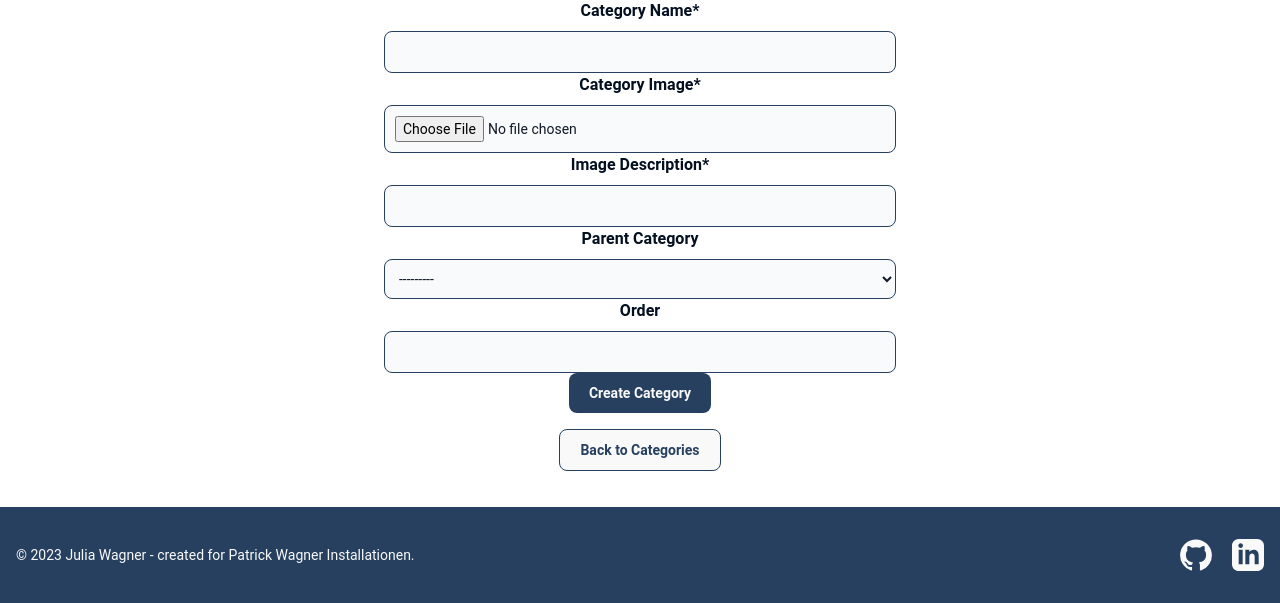
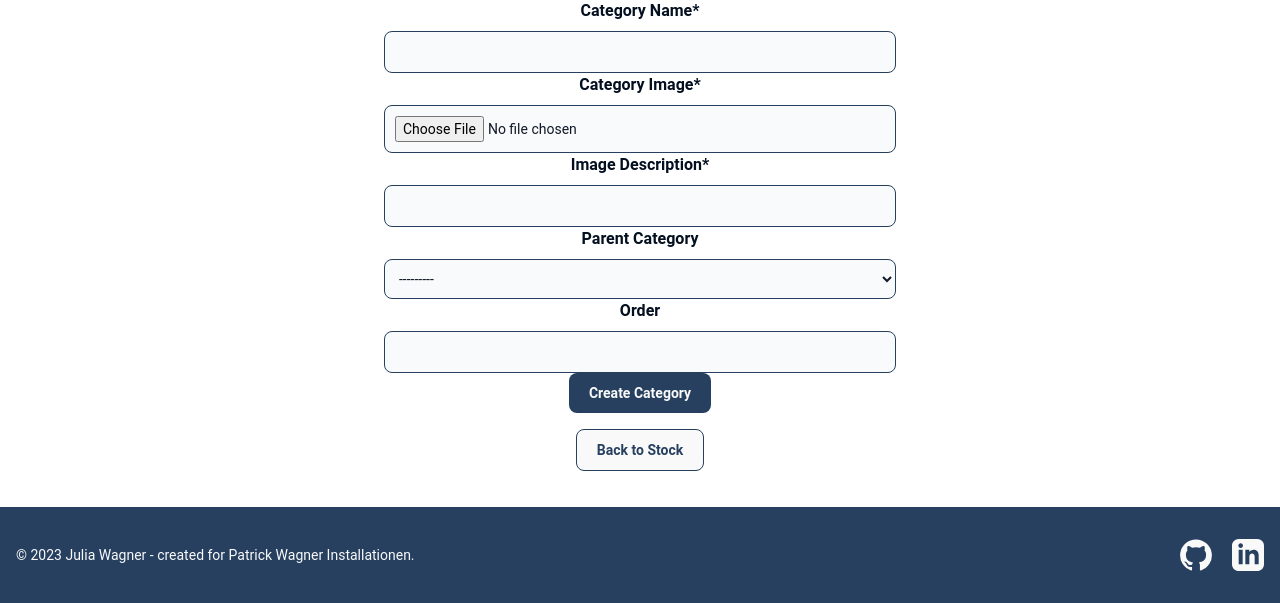
Before and after one commit to Julia-Wagner/PipeTracker, a Django app: page /stock/categories/add/ in a window 1280 px wide. Shown: the part 197-800 px from the top of the page. Run offline with Django 4.2, Linux system fonts and the light colour scheme; the visitor is signed in with stand-in values (Sample User, id 1); data that the repository does not hold is empty; style sheets or scripts are compiled from the project's sources; some libraries are stand-ins or nearby versions.

Commit message:
feat: add reusable template for back button

```diff
--- a/stock/templates/stock/add_category.html
+++ b/stock/templates/stock/add_category.html
@@ -19,7 +19,6 @@
             Create Category
         </button>
     </form>
-        <a class="font-bold block w-fit m-auto text-darkblue bg-customwhite border border-darkblue hover:bg-lightblue hover:text-customblack hover:border-lightblue focus:ring-4 focus:ring-blue-300 rounded-lg text-sm px-5 py-2.5 focus:outline-none" href="{% url 'stock_categories' %}">Back to Categories</a>
-</div>
+    {% include "stock/back_button.html" %}</div>
 
 {% endblock %}
--- /dev/null
+++ b/stock/templates/stock/back_button.html
@@ -0,0 +1 @@
+<a class="font-bold block w-fit m-auto text-darkblue bg-customwhite border border-darkblue hover:bg-lightblue hover:text-customblack hover:border-lightblue focus:ring-4 focus:ring-blue-300 rounded-lg text-sm px-5 py-2.5 focus:outline-none" href="{% url 'stock_categories' %}">Back to Stock</a>
--- a/stock/templates/stock/category_confirm_delete.html
+++ b/stock/templates/stock/category_confirm_delete.html
@@ -20,7 +20,6 @@
             Confirm
         </button>
     </form>
-    <a class="font-bold block w-fit m-auto text-darkblue bg-customwhite border border-darkblue hover:bg-lightblue hover:text-customblack hover:border-lightblue focus:ring-4 focus:ring-blue-300 rounded-lg text-sm px-5 py-2.5 focus:outline-none" href="{% url 'stock_categories' %}">Back to Categories</a>
-</div>
+    {% include "stock/back_button.html" %}</div>
 
 {% endblock %}
--- a/stock/templates/stock/edit_category.html
+++ b/stock/templates/stock/edit_category.html
@@ -19,7 +19,6 @@
             Save Category
         </button>
     </form>
-    <a class="font-bold block w-fit m-auto text-darkblue bg-customwhite border border-darkblue hover:bg-lightblue hover:text-customblack hover:border-lightblue focus:ring-4 focus:ring-blue-300 rounded-lg text-sm px-5 py-2.5 focus:outline-none" href="{% url 'stock_categories' %}">Back to Categories</a>
-</div>
+    {% include "stock/back_button.html" %}</div>
 
 {% endblock %}
```
